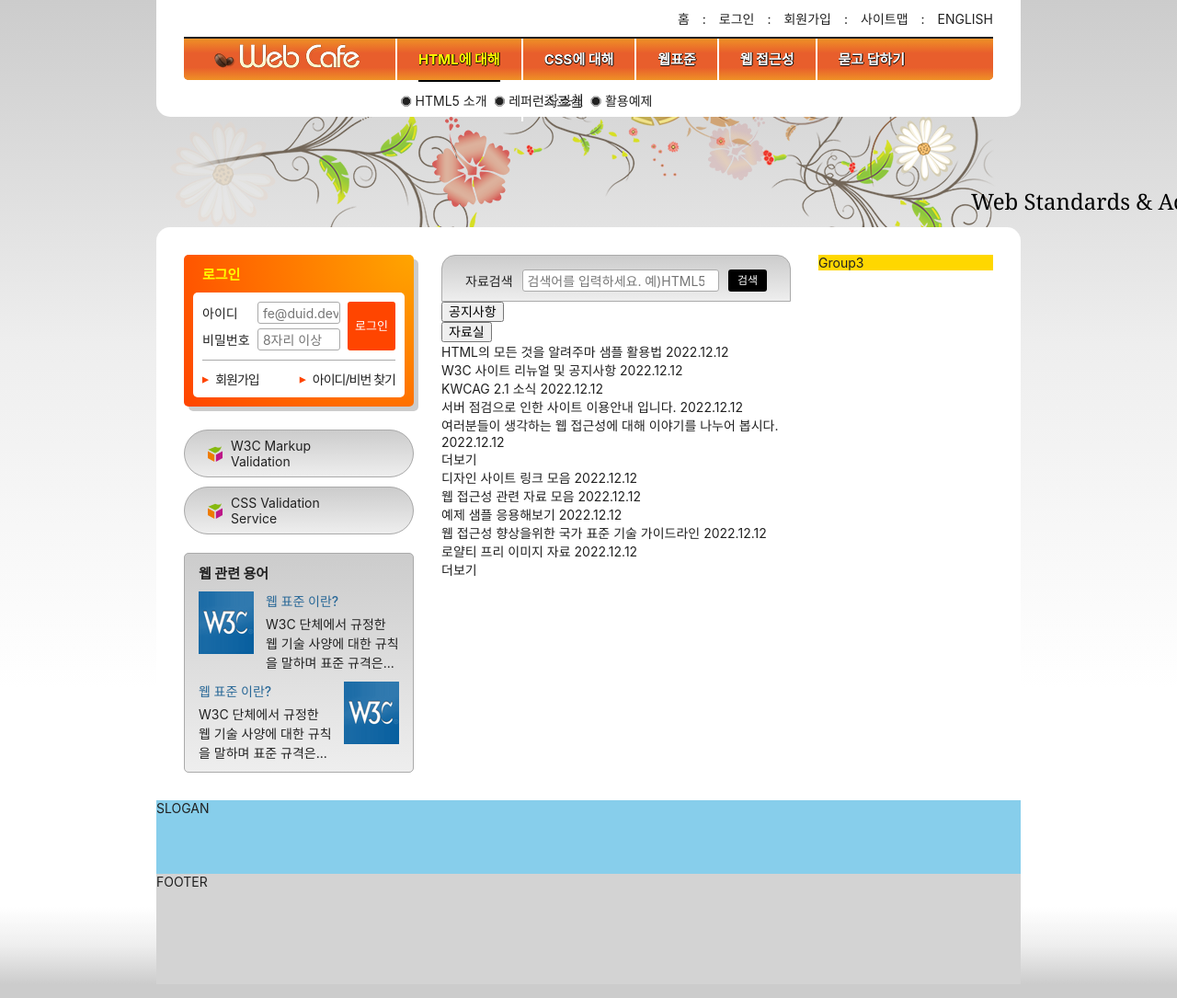
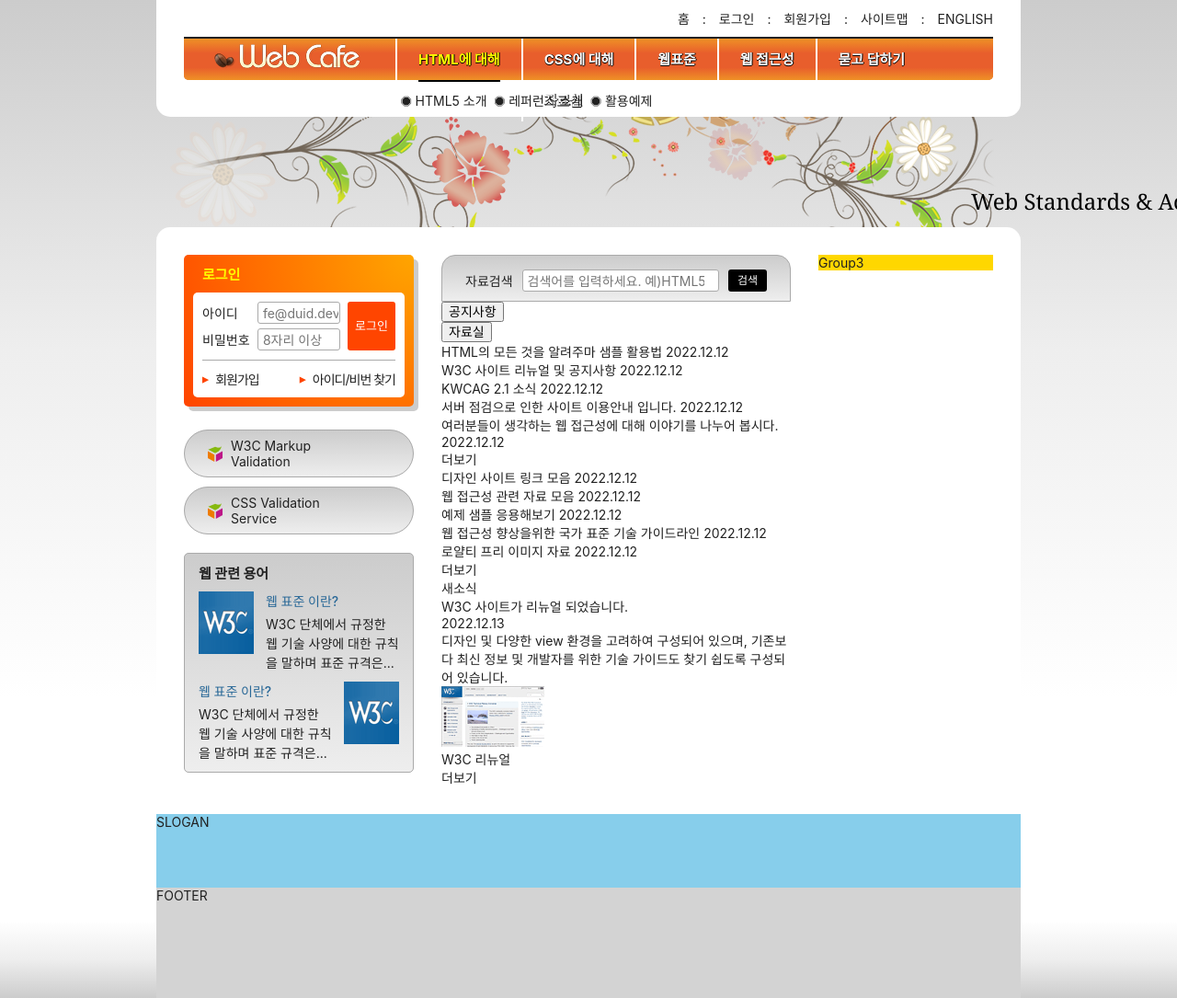
Before and after one commit to sorinworld/HTML5, a plain HTML site: page index.html in a window 1280 px wide. Shown: the top 1085 px of the page at 92% size. Drawn offline with Linux system fonts and the light colour scheme; some icons are missing; a web font is replaced by a local one.

Commit message:
새소식 마크업 완성

```diff
--- a/index.html
+++ b/index.html
@@ -221,12 +221,13 @@
         </fieldset>
       </form>
       <!-- div를 쓰더라도 role을 써서 정의해주면 접근성이 시멘틱 코드와 비슷해짐 -->
+      <!-- time이라는 속성은 "yyyy-mm-ddT15:02:17" 식으로 -->
       <div class="board">
         <ul class="tab-list" role="tablist">
-          <li role="none"><button type="button" class="tab" aria-selected="true" aria-controls="notice" id="noticeButton">공지사항</button></li>
+          <li role="none"><button type="button" class="tab is-select" aria-selected="true" aria-controls="notice" id="noticeButton">공지사항</button></li>
           <li role="none"><button type="button" class="tab" aria-selected="false" aria-controls="archive" id="archiveButton">자료실</button></li>
         </ul>
-        <div class="notice tab-pannel" role="tabpanel" id="notice" aria-labelledby="noticeButton">
+        <div class="notice tab-pannel is-select" role="tabpanel" id="notice" aria-labelledby="noticeButton">
         <h2 class="a11y-hidden">공지사항</h2>
         <ul class="board-list">
           <li>
@@ -279,6 +280,26 @@
         <a href="/" class="board-more icon-plus" aria-labelledby="archiveButton">더보기</a>
       </div>
       </div>
+      <section class="news">
+        <h2 class="news-title">새소식</h2>
+        <a href="/" class="news-link">
+          <article class="news-item">
+            <h3 class="news-item-title">W3C 사이트가 리뉴얼 되었습니다.</h3>
+            <time class="news-item-date" datetime="2022-12-13T09:30:23">2022.12.13</time>
+            <p class="news-item-brief">
+              디자인 및 다양한 view 환경을 고려하여 구성되어 있으며,
+              기존보다 최신 정보 및 개발자를 위한 기술 가이드도
+              찾기 쉽도록 구성되어 있습니다.
+            </p>
+            <figure class="news-item-thumbnail">
+              <!-- SEO 검색최적화 search engine optimization =>alt 영역과 같은 대체텍스트로 검색될 수 있음. -->
+              <img src="assets/news.gif" alt="W3C 사이트가 HTML5 발표 후 새롭게 리뉴얼 된 모습" />
+              <figcaption>W3C 리뉴얼</figcaption>
+            </figure>
+          </article>
+        </a>
+        <a href="/" class="icon-plus news-more more" title="새소식">더보기</a>
+      </section>
       </div>
     <div class="group group3">Group3</div>
   </main>
```
